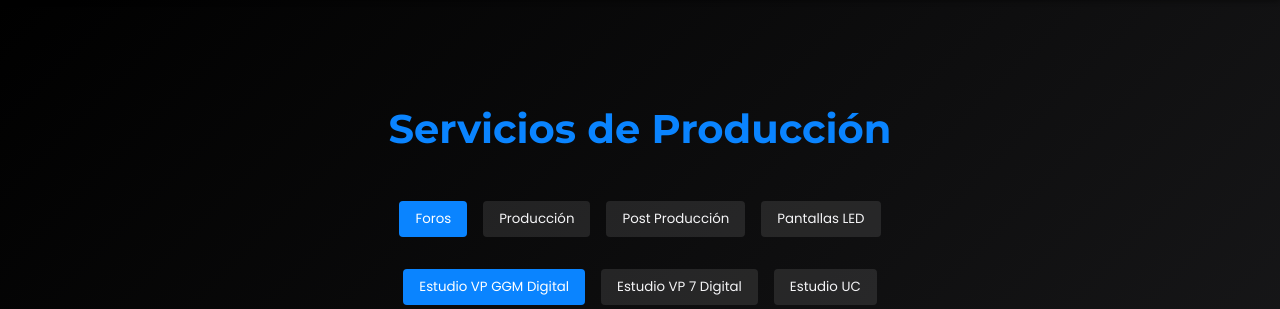
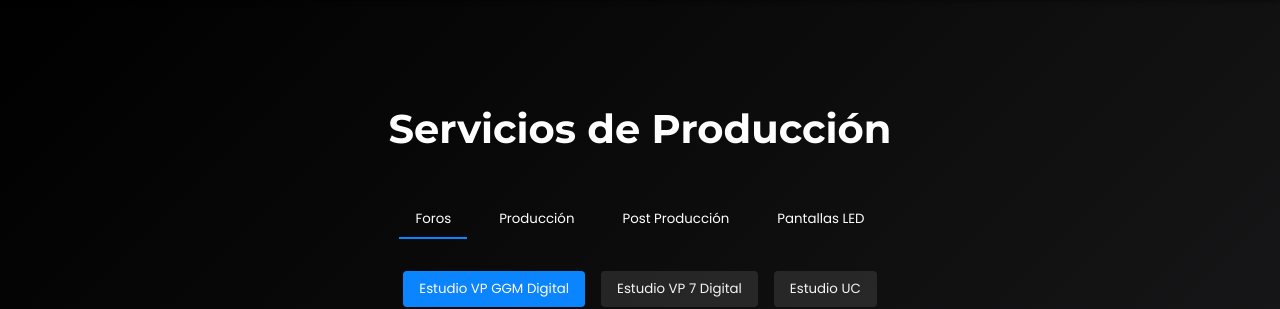
Before and after one commit to Jamon1405/Reto90Dias, a Next.js app: page /servicios in a window 1280 px wide. Shown: the top 309 px of the page. Built offline with nearby package versions, Linux system fonts and the light colour scheme.

Commit message:
style: unify production services tab styling

```diff
--- a/src/components/ServiciosProduccion.js
+++ b/src/components/ServiciosProduccion.js
@@ -252,7 +252,7 @@ export default function ServiciosProduccion({ lang = 'es' }) {
           {Object.entries(t.tabs).map(([key, info]) => (
             <button
               key={key}
-              className={`${styles.tab} ${tab === key ? styles.tabActive : ''}`}
+              className={`${styles.mainTab} ${tab === key ? styles.mainTabActive : ''}`}
               onClick={() => setTab(key)}
             >
               {info.label}
--- a/src/components/ServiciosProduccion.module.css
+++ b/src/components/ServiciosProduccion.module.css
@@ -6,7 +6,7 @@
 .title {
   font-size: 2.5rem;
   margin-bottom: 2.5rem;
-  color: var(--accent);
+  color: #fff;
 }
 
 .tabs {
@@ -14,6 +14,21 @@
   justify-content: center;
   gap: 1rem;
   margin-bottom: 2rem;
+}
+
+.mainTab {
+  padding: 0.5rem 1rem;
+  border: none;
+  background: none;
+  color: #fff;
+  cursor: pointer;
+  font-family: inherit;
+  border-bottom: 2px solid transparent;
+  transition: border-color 0.3s;
+}
+
+.mainTabActive {
+  border-bottom-color: var(--accent);
 }
 
 .tab {
@@ -92,6 +107,7 @@
 .cardTitle {
   font-size: 1.25rem;
   margin-bottom: 0.5rem;
+  color: #fff;
 }
 
 .body {
```
Lines whose indentation alone changed are shown as unchanged.
